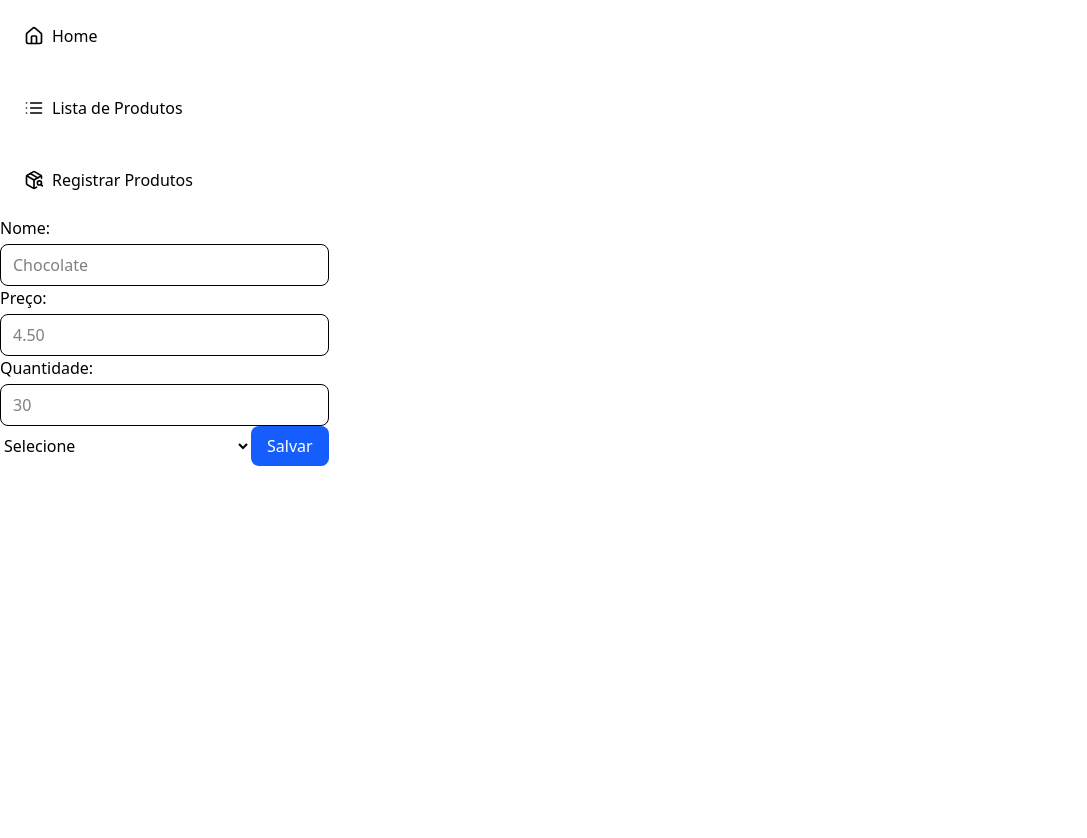
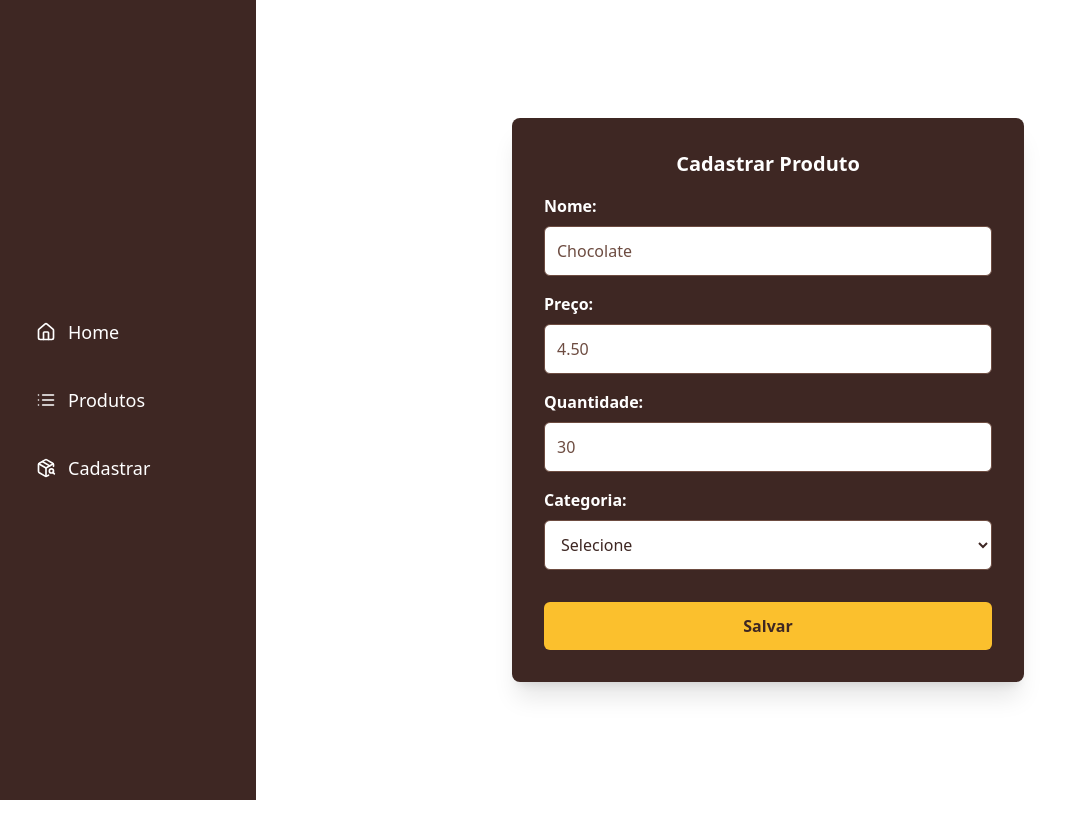
Before and after one commit to GiselleBalieiro/product-registration, a React (Vite) app: page /register in a window 1280 px wide. Shown: the top 838 px of the page, without its empty margins (0-1087 px from the left). After the commit the page ends 800 px from the top, so only its background shows below. Built offline with nearby package versions, Linux system fonts and the light colour scheme.

Commit message:
feat: adicionando os estilos com Tailwind nos componentes

```diff
--- a/src/App.jsx
+++ b/src/App.jsx
@@ -4,6 +4,7 @@ import './App.css'
 import ProductRegistration from './pages/ProductRegistration';
 import ListProduct from './pages/ListProduct';
 import Sidebar from './component/Sidebar';
+import Home from './pages/Home';
 
 function App() {
   const [product, setProduct] = useState([]);
@@ -28,12 +29,16 @@ function App() {
   return (
     <div className=''>
     <Router>
-      <Sidebar />
-          <Routes>
-            <Route path="/" element={<ProductRegistration product={product} setProduct={setProduct} productEdit={productEdit} setProductEdit={setProductEdit}/>} />
-            <Route path="/register" element={<ProductRegistration product={product} setProduct={setProduct} productEdit={productEdit} setProductEdit={setProductEdit}/>} />
-            <Route path="/products" element={<ListProduct product={product} setProduct={setProduct} productEdit={handleEdit} setProductEdit={setProductEdit} />} />
-          </Routes>
+      <div className="flex h-screen">
+        <Sidebar />
+          <div className="flex-1 overflow-auto">
+              <Routes>
+                <Route path="/" element={<Home />} />
+                <Route path="/register" element={<ProductRegistration product={product} setProduct={setProduct} productEdit={productEdit} setProductEdit={setProductEdit}/>} />
+                <Route path="/products" element={<ListProduct product={product} setProduct={setProduct} productEdit={handleEdit} setProductEdit={setProductEdit} />} />
+              </Routes>
+          </div>
+      </div>
     </Router>
     </div>
   )
--- a/src/component/Input.jsx
+++ b/src/component/Input.jsx
@@ -1,16 +1,16 @@
 import React from "react";
 
-const Input = ({label, type= "text", value, onChange, placeholder }) => {
+const Input = ({label, type= "text", value, onChange, placeholder, className }) => {
     return (
-        <div className="flex flex-col gap-1">
-            {label && <label className="font-medium">{label}</label>}
-                <input required
-                    type={type}
-                    value={value}
-                    placeholder={placeholder}
-                    onChange={onChange}
-                    className="border px-3 py-2 rounded-lg focus:outline-none focus:ring-2 focus:ring-blue-500">
-                </input>
+        <div className="flex flex-col">
+            <label className="text-white font-semibold mb-2">{label}</label>
+            <input required
+                type={type}
+                value={value}
+                placeholder={placeholder}
+                onChange={onChange}
+                className={`bg-[#F5EBDC] text-[#3E2723] placeholder-[#6D4C41] border border-[#6D4C41] rounded-md focus:outline-none focus:ring-2 focus:ring-[#D7CCC8] ${className}`}
+            />
         </div>
     )
 }
--- a/src/component/Sidebar.jsx
+++ b/src/component/Sidebar.jsx
@@ -11,29 +11,31 @@ const Sidebar = () => {
       icon: Home,
     },
     {
-      title: "Lista de Produtos",
+      title: "Produtos",
       url: "/products",
       icon: List,
     },
     {
-      title: "Registrar Produtos",
+      title: "Cadastrar",
       url: "/register",
       icon: PackageSearch,
     },
   ]
 
   return (
-    <div>
+    <div className="w-64 h-screen bg-[#3E2723] text-white p-6 flex flex-col justify-center gap-4">
+      <div className="flex flex-col gap-4 w-full">
         {items.map((item) => (
           <Link
             key={item.title}
             to={item.url}
-              className="flex items-center gap-2 p-6 hover:bg-[#5D4037] rounded-md"
+            className="flex items-center gap-3 p-3 hover:bg-[#5D4037] rounded-lg transition-colors w-full"
           >
             <item.icon size={20} />
-              <span>{item.title}</span>
+            <span className="text-lg font-medium">{item.title}</span>
           </Link>
         ))}
+      </div>
     </div>
   )
 }
--- a/src/pages/ListProduct.jsx
+++ b/src/pages/ListProduct.jsx
@@ -1,71 +1,89 @@
-import React, { useState } from "react"
+import React, { useState } from "react";
 import Button from "../component/Button";
 import { Link } from "react-router-dom";
 
-const ListProduct = ({ product, setProduct, productEdit, option, setOption}) => {
-    const [filterList, setFilterList] = useState("")
-    const [selectedCategory, setSelectedCategory] = useState("")
+const ListProduct = ({ product, setProduct, productEdit }) => {
+    const [filterList, setFilterList] = useState("");
+    const [selectedCategory, setSelectedCategory] = useState("");
 
     const handleRemove = (indexHandleRemove) => {
-        setProduct(product.filter((_,index) => index !== indexHandleRemove))
-    }
+        setProduct(product.filter((_, index) => index !== indexHandleRemove));
+    };
 
-    const productSearch = product.filter((product) => {
-        return product.name.toLowerCase().includes(filterList.toLowerCase())
-    })
+    const productSearch = product.filter((product) =>
+        product.name.toLowerCase().includes(filterList.toLowerCase())
+    );
 
     const filterProducts = selectedCategory
         ? productSearch.filter((product) => product.option === selectedCategory)
         : productSearch;
 
     return (
-        <>
-        <div>
+        <div className="flex-1 min-h-screen p-10 bg-white flex justify-center items-center">
+            <div className="bg-[#3E2723] p-8 rounded-lg shadow-xl w-full max-w-6xl">
+                <div className="mb-6 flex flex-col md:flex-row gap-6">
                     <input
                         type="text"
                         placeholder="Busque um produto"
                         value={filterList}
-            onChange={(e) => setFilterList(e.target.value)}>
-        </input>
+                        onChange={(e) => setFilterList(e.target.value)}
+                        className="bg-white text-gray-700 p-3 border border-gray-300 rounded-md w-full md:w-1/2 shadow-md"
+                    />
 
-        <select className="" required
-            id="option"
-            name="option"
+                    <select
+                        className="bg-white text-gray-700 p-3 border border-gray-300 rounded-md w-full md:w-1/2 shadow-md"
                         value={selectedCategory}
-            onChange={(event) => setSelectedCategory(event.target.value)}>
-            <option value="">Selecione</option>
+                        onChange={(event) => setSelectedCategory(event.target.value)}
+                    >
+                        <option value="">Filtrar por categoria</option>
                         <option value="Alimentos e Bebidas">Alimentos e Bebidas</option>
                         <option value="Vestuário e Calçados">Vestuário e Calçados</option>
                         <option value="Eletrônicos e Eletrodomésticos">Eletrônicos e Eletrodomésticos</option>
                         <option value="Cosméticos e Perfumaria">Cosméticos e Perfumaria</option>
                         <option value="Limpeza e Higiene">Limpeza e Higiene</option>
                     </select>
-
                 </div>
 
-        <ul>
-            {filterProducts.length > 0 ? (filterProducts.map((product, index) => (
-                <li key={index}>
-                    <p>Nome: {product.name}</p>
-                    <p>Preço: R${product.price}</p>
-                    <p>Quantidade: {product.quantity} Unidades</p>
-                    <p>Categoria: {product.option}</p>
+                <div className="flex flex-col gap-6">
+                    {filterProducts.length > 0 ? (
+                        filterProducts.map((product, index) => (
+                            <div
+                                key={index}
+                                className="bg-[#5D4037] text-[#F5E0C3] p-6 rounded-lg shadow-md flex flex-col md:flex-row justify-between items-center gap-4"
+                            >
+                                <div className="flex-1">
+                                    <h3 className="text-xl font-semibold">{product.name}</h3>
+                                    <p className="text-lg">💰 Preço: R${product.price}</p>
+                                    <p className="text-lg">📦 Quantidade: {product.quantity} Unidades</p>
+                                    <p className="text-lg">🏷️ Categoria: {product.option}</p>
+                                </div>
+                                <div className="flex gap-3">
                                     <Button
-                        onClick={() => handleRemove(index)}>Remover</Button>
+                                        className="bg-[#FFC107] hover:bg-[#FFA000] text-black font-semibold px-4 py-2 rounded-md transition duration-300"
+                                        onClick={() => handleRemove(index)}
+                                    >
+                                        Remover
+                                    </Button>
                                     <Link to="/register">
                                         <Button
-                            onClick={() => productEdit(product)}>
+                                            className="bg-[#FFC107] hover:bg-[#FFA000] text-black font-semibold px-4 py-2 rounded-md transition duration-300"
+                                            onClick={() => productEdit(product)}
+                                        >
                                             Editar
                                         </Button>
                                     </Link>
-                </li>
-            )))
-            : (
-                filterProducts && <li>Nenhum produto registrado</li>
+                                </div>
+                            </div>
+                        ))
+                    ) : (
+                        <div className="text-center py-6 text-lg text-[#F5E0C3]">
+                            Nenhum produto registrado
+                        </div>
                     )}
-        </ul>
-        </>
-    )
-}
+                </div>
+            </div>
+        </div>
+    );
+};
 
 export default ListProduct;
--- a/src/pages/ProductRegistration.jsx
+++ b/src/pages/ProductRegistration.jsx
@@ -14,10 +14,9 @@ const ProductRegistration = ({ product, setProduct, productEdit, setProductEdit
             setName(productEdit.name);
             setPrice(productEdit.price);
             setQuantity(productEdit.quantity);
-            setOption(productEdit.option)
+            setOption(productEdit.option);
             setIsEditing(true);
         }
-
     }, [productEdit]);
 
     const handleSubmit = (event) => {
@@ -31,7 +30,6 @@ const ProductRegistration = ({ product, setProduct, productEdit, setProductEdit
             setProduct(updatedProducts);
             setIsEditing(false);
             setProductEdit(null);
-
         } else {
             setProduct([...product, newProduct]);
         }
@@ -39,18 +37,23 @@ const ProductRegistration = ({ product, setProduct, productEdit, setProductEdit
         setName("");
         setPrice("");
         setQuantity("");
-        setOption("")
+        setOption("");
     };
 
     return (
-        <div className="flex h-screen">
-            <form onSubmit={handleSubmit}>
+        <div className="bg-white flex-1 min-h-screen p-10 flex justify-center items-center">
+            <form onSubmit={handleSubmit} className="bg-[#3E2723] p-8 rounded-lg shadow-xl w-full max-w-lg">
+                <h2 className="text-xl font-bold text-white mb-4 text-center">
+                    {isEditing ? "Editar Produto" : "Cadastrar Produto"}
+                </h2>
+                <div className="flex flex-col gap-4">
                     <Input
                         label="Nome: "
                         type="text"
                         value={name}
                         placeholder="Chocolate"
                         onChange={(event) => setName(event.target.value)}
+                        className="bg-white text-[#3E2723] p-3 border border-[#6D4C41] rounded-md focus:outline-none focus:ring-2 focus:ring-[#D7CCC8]"
                     />
                     <Input
                         label="Preço: "
@@ -58,27 +61,44 @@ const ProductRegistration = ({ product, setProduct, productEdit, setProductEdit
                         value={price}
                         placeholder="4.50"
                         onChange={(event) => setPrice(event.target.value)}
+                        className="bg-white text-[#3E2723] p-3 border border-[#6D4C41] rounded-md focus:outline-none focus:ring-2 focus:ring-[#D7CCC8]"
                     />
                     <Input
                         label="Quantidade: "
+                        className="bg-white text-[#3E2723] p-3 border border-[#6D4C41] rounded-md focus:outline-none focus:ring-2 focus:ring-[#D7CCC8]"
                         type="number"
                         value={quantity}
                         placeholder="30"
                         onChange={(event) => setQuantity(event.target.value)}
                     />
-                <select className="" required
+                   <div className="flex flex-col mb-4">
+                        <label className="text-white font-semibold mb-2" htmlFor="option">
+                            Categoria:
+                        </label>
+                        <select
+                            className="bg-white text-[#3E2723] p-3 border border-[#6D4C41] rounded-md focus:outline-none focus:ring-2 focus:ring-[#D7CCC8]"
+                            required
                             id="option"
                             name="option"
                             value={option}
-                    onChange={(event) => setOption(event.target.value)}>
-                    <option value="" disabled >Selecione</option>
+                            onChange={(event) => setOption(event.target.value)}
+                        >
+                            <option value="" disabled>Selecione</option>
                             <option value="Alimentos e Bebidas">Alimentos e Bebidas</option>
                             <option value="Vestuário e Calçados">Vestuário e Calçados</option>
                             <option value="Eletrônicos e Eletrodomésticos">Eletrônicos e Eletrodomésticos</option>
                             <option value="Cosméticos e Perfumaria">Cosméticos e Perfumaria</option>
                             <option value="Limpeza e Higiene">Limpeza e Higiene</option>
                         </select>
-                <Button type="submit">{isEditing ? "Editar" : "Salvar"}</Button>
+                    </div>
+
+                    <Button
+                        type="submit"
+                        className="bg-[#FBC02D] text-[#3E2723] font-bold p-3 rounded-md transition duration-300 hover:bg-[#E5A400] hover:text-white"
+                    >
+                        {isEditing ? "Editar" : "Salvar"}
+                    </Button>
+                </div>
             </form>
         </div>
     );
```
Lines whose indentation alone changed are shown as unchanged.
